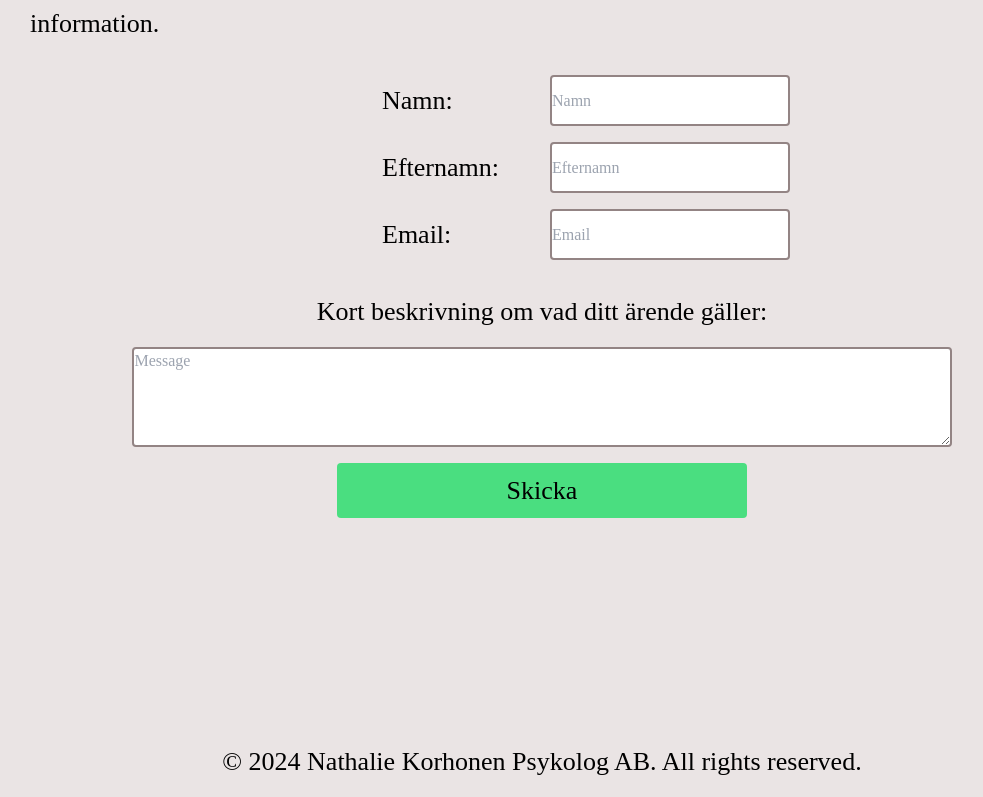
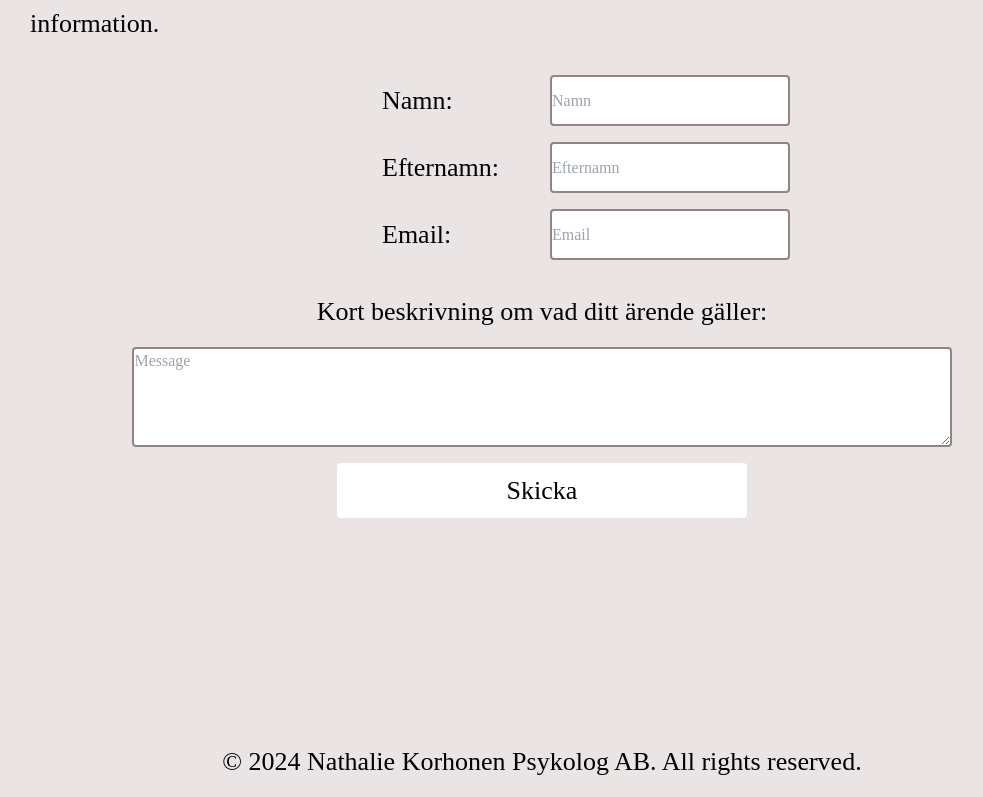
Before and after one commit to Vulcan93/NathalieKorhonen, a React (Vite) app: page / in a window 1280 px wide. Shown: the part 4899-5696 px from the top of the page, without its empty margins (98-1081 px from the left). Built offline with nearby package versions, Linux system fonts and the light colour scheme.

Commit message:
Removing colors effect from the skicka and stäng button

```diff
--- a/src/pages/Kontakt.tsx
+++ b/src/pages/Kontakt.tsx
@@ -128,7 +128,7 @@ const Kontakt = () => {
             required
           />
           <button
-            className="w-2/5 place-self-center bg-green-400 rounded p-2 mb-[5rem] hover:bg-sky-400 active:bg-rose-600 md:text-[18px]
+            className="w-2/5 place-self-center bg-white rounded p-2 mb-[5rem] md:text-[18px]
             lg:text-[22px] xl:text-[26px] xxl:text-[30px]"
             disabled={isSkicka}
           >
@@ -149,7 +149,7 @@ const Kontakt = () => {
               angett. Ibland hamnar svar i skräpmail så kolla gärna där också.
             </p>
             <button
-              className="w-2/5 bg-green-400 rounded p-2 mb-[5rem] hover:bg-sky-400 active:bg-rose-600 md:text-[18px] lg:text-[22px] xl:text-[26px] xxl:text-[30px]"
+              className="w-2/5 bg-white rounded p-2 mb-[5rem] md:text-[18px] lg:text-[22px] xl:text-[26px] xxl:text-[30px]"
               onClick={() => setIsOpen(false)}
             >
               Stäng
```
